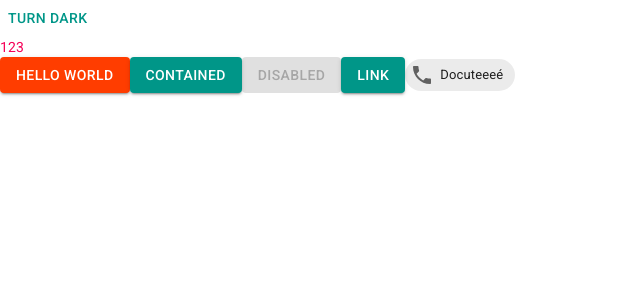
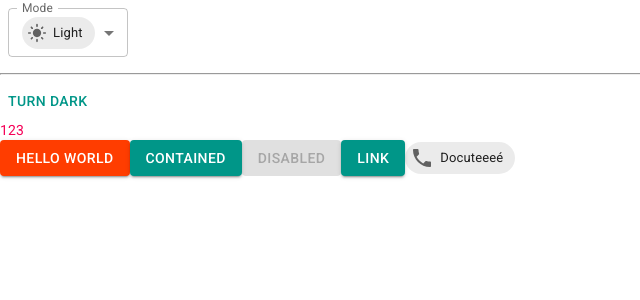
Before and after one commit to truonggiang2512/TypeScript-Project, a React (Vite) app: page / in a window 1280 px wide. Shown: the top 300 px of the page, without its empty margins (0-640 px from the left). Built offline with nearby package versions, Linux system fonts and the light colour scheme.

Commit message:
Add Dark Light Mode

```diff
--- a/src/App.tsx
+++ b/src/App.tsx
@@ -2,12 +2,52 @@ import Button from "@mui/material/Button";
 import Chip from "@mui/material/Chip";
 import MdPhone from "@mui/icons-material/Phone";
 import { Typography } from "@material-ui/core/index";
+import LightModeIcon from "@mui/icons-material/LightMode";
+import DarkModeIcon from "@mui/icons-material/DarkMode";
+import SettingsBrightnessIcon from "@mui/icons-material/SettingsBrightness";
 import React from "react";
 import {
   Experimental_CssVarsProvider as CssVarsProvider,
   experimental_extendTheme as extendTheme,
   useColorScheme,
 } from "@mui/material/styles";
+import InputLabel from "@mui/material/InputLabel";
+import MenuItem from "@mui/material/MenuItem";
+import FormControl from "@mui/material/FormControl";
+import Select, { SelectChangeEvent } from "@mui/material/Select";
+function ModeSelect() {
+  const { mode, setMode } = useColorScheme();
+  const handleChange = (event: SelectChangeEvent) => {
+    const selectedMode: string = event.target.value;
+    setMode(selectedMode);
+  };
+
+  return (
+    <FormControl sx={{ m: 1, minWidth: 120 }} size="small">
+      <InputLabel id="label-select-dark-light-mode">Mode</InputLabel>
+      <Select
+        labelId="label-select-dark-light-mode"
+        id="select-dark-light-mode"
+        value={mode}
+        label="Mode"
+        onChange={handleChange}
+      >
+        <MenuItem value="light">
+          <Chip icon={<LightModeIcon fontSize="small" />} label="Light" />
+        </MenuItem>
+        <MenuItem value="dark">
+          <Chip icon={<DarkModeIcon fontSize="small" />} label="Dark" />
+        </MenuItem>
+        <MenuItem value="system">
+          <Chip
+            icon={<SettingsBrightnessIcon fontSize="small" />}
+            label="System"
+          />
+        </MenuItem>
+      </Select>
+    </FormControl>
+  );
+}
 function ModeToggle() {
   const { mode, setMode } = useColorScheme();
   return (
@@ -23,6 +63,8 @@ function ModeToggle() {
 function App() {
   return (
     <>
+      <ModeSelect />
+      <hr />
       <ModeToggle />
       <Typography variant="body2" color="secondary">
         123
```
